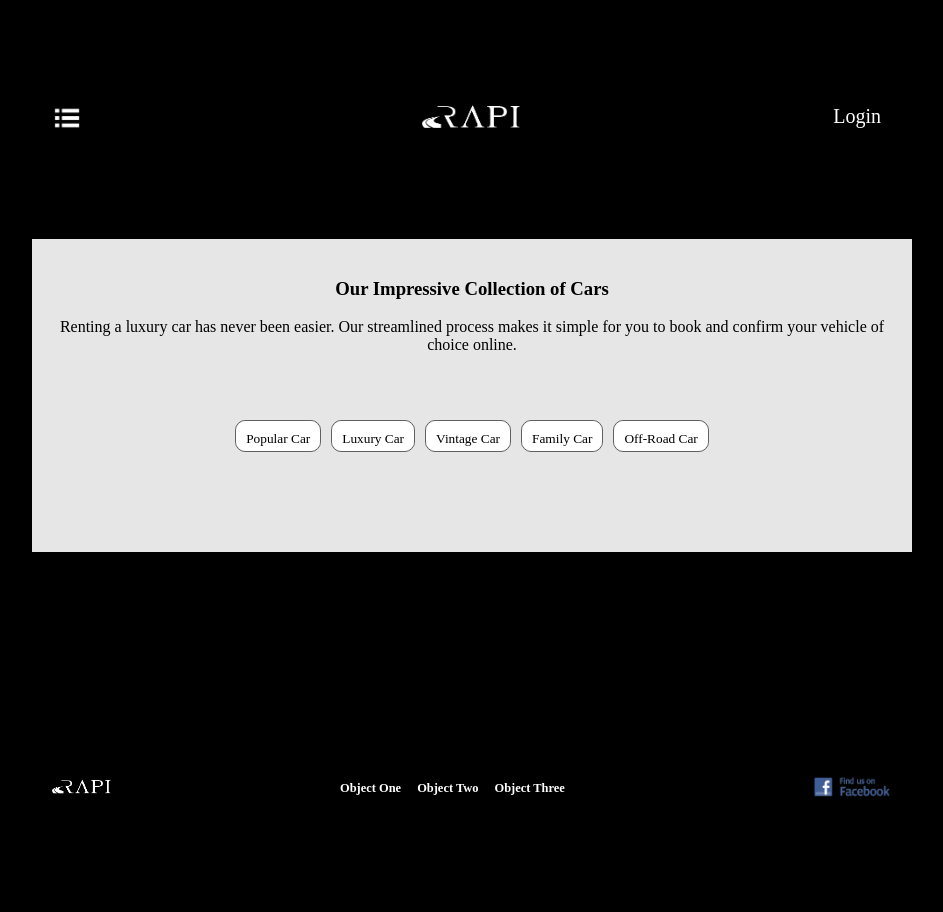
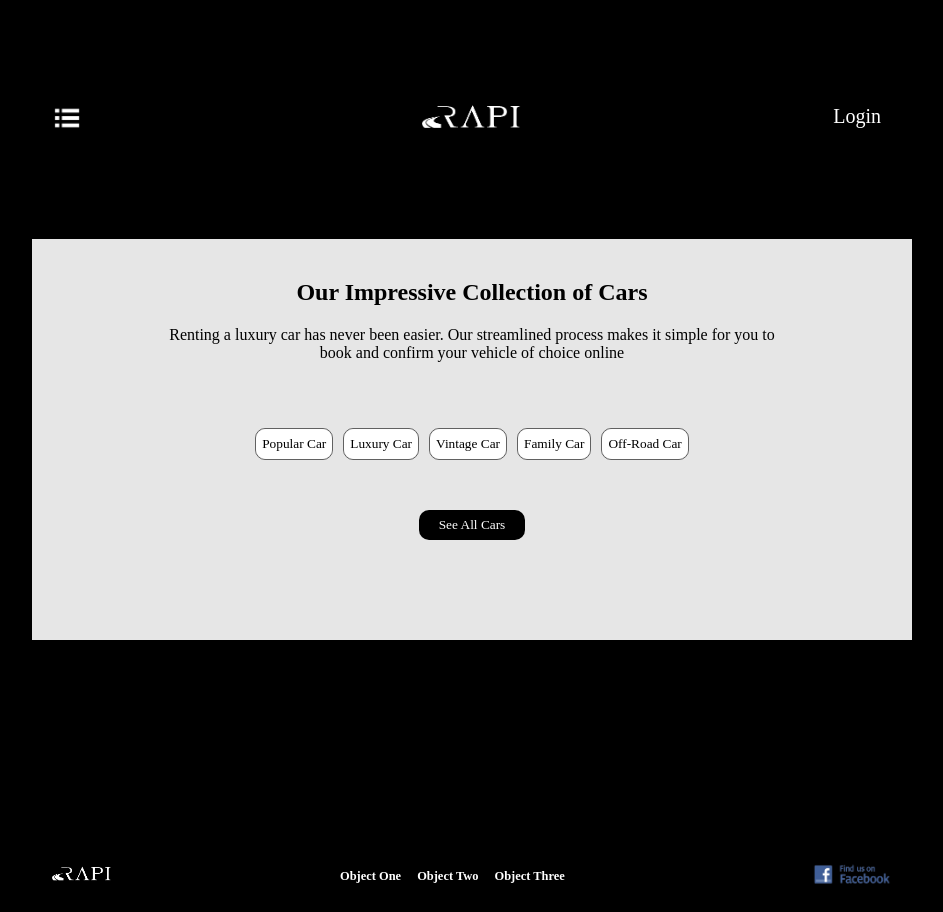
Before and after one commit to jane-stack/rapi-project, a React (Create React App) app in the folder client/: page /rent in a window 1280 px wide. Shown: the whole page, without its empty margins (168-1111 px from the left). Before the commit the page ends 825 px from the top, so only its background shows below. Built offline with nearby package versions, Linux system fonts and the light colour scheme.

Commit message:
add see all car button

```diff
--- a/client/src/components/car/CarPage.js
+++ b/client/src/components/car/CarPage.js
@@ -3,8 +3,10 @@ import React from 'react'
 function CarPage() {
   return (
     <div className='bottomhomediv'>
-      <h3><strong>Our Impressive Collection of Cars</strong></h3>
-      <p>Renting a luxury car has never been easier. Our streamlined process makes it simple for you to book and confirm your vehicle of choice online.</p>
+      <h2><strong>Our Impressive Collection of Cars</strong></h2>
+      <div className='car-intro-div'>
+      <p>Renting a luxury car has never been easier. Our streamlined process makes it simple for you to book and confirm your vehicle of choice online</p>
+      </div>
       <div className='button-div'>
         <div className='car-btn-div'><button className='car-button'>Popular Car</button></div>
         <div className='car-btn-div'><button className='car-button'>Luxury Car</button></div>
@@ -12,6 +14,11 @@ function CarPage() {
         <div className='car-btn-div'><button className='car-button'>Family Car</button></div>
         <div className='car-btn-div'><button className='car-button'>Off-Road Car</button></div>
       </div>
+      <div className='button-div'>
+      <div className='all-car-btn-div'>
+      <button className='all-car-btn'>See All Cars</button>
+      </div>
+      </div>
     </div>
   )
 }
--- a/client/src/index.css
+++ b/client/src/index.css
@@ -185,6 +185,12 @@ word-wrap: break-word;
   padding-bottom: 100px;
 }
 
+.car-intro-div {
+  justify-content: center;
+  padding-right: 100px;
+  padding-left: 100px;
+}
+
 /* .bottom-child-1 {
   width: 520px;
   height: auto;
@@ -214,16 +220,30 @@ word-wrap: break-word;
 .car-btn-div {
   border: 1px solid rgb(97, 97, 97) ;
   border-radius: 10px;
-
 }
 
 .car-button {
   background-color: white;
+  color: black;
   font-family: Poppins;
   border: none;
   border-radius: 10px;
   height: 30px;
-  padding: 10px;
+}
+
+.all-car-btn-div {
+  border-radius: 10px;
+}
+
+.all-car-btn {
+  background-color: black;
+  color: white;
+  font-family: Poppins;
+  border: none;
+  border-radius: 10px;
+  height: 30px;
+  padding-left: 20px;
+  padding-right: 20px;
 }
 
 .form-login {
```
